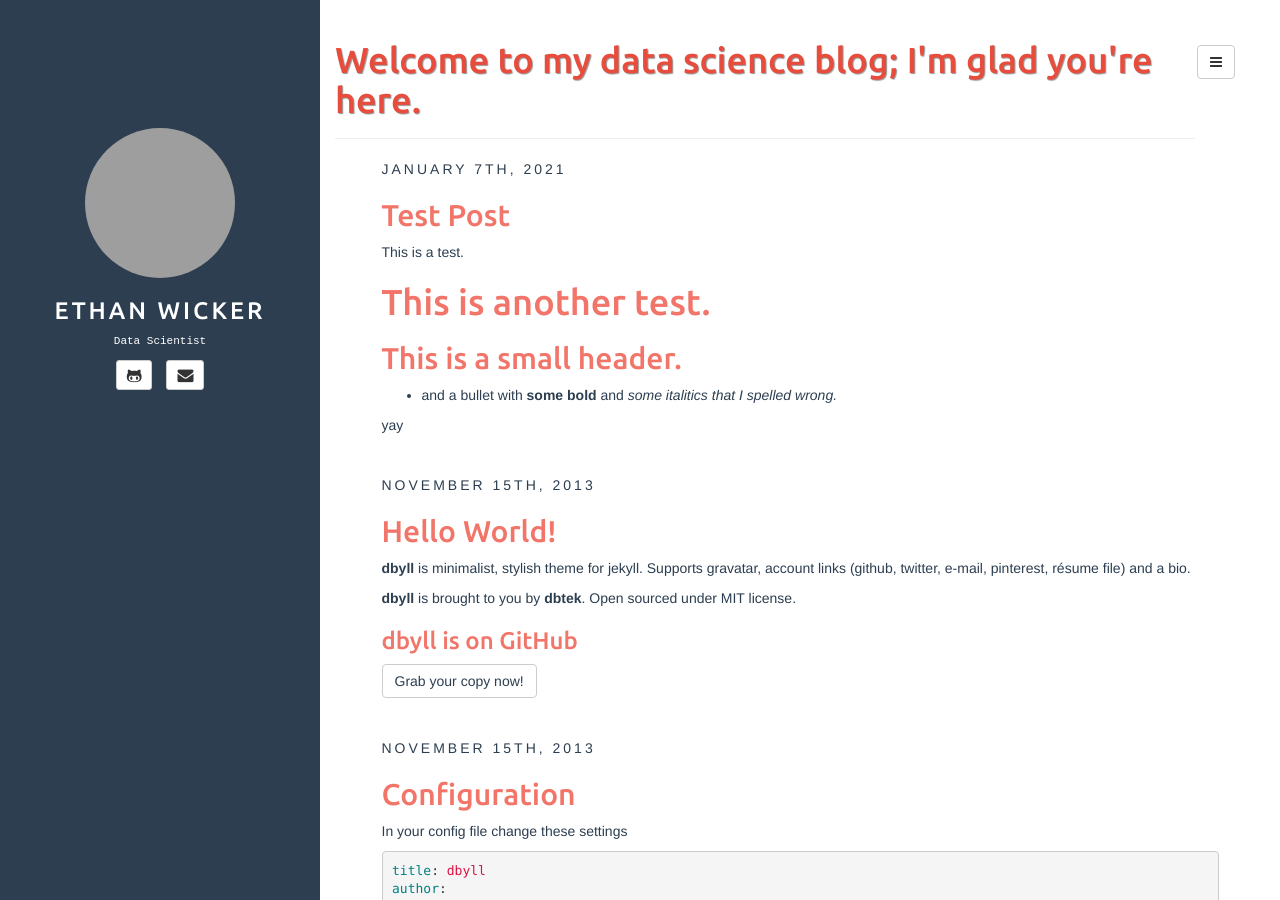
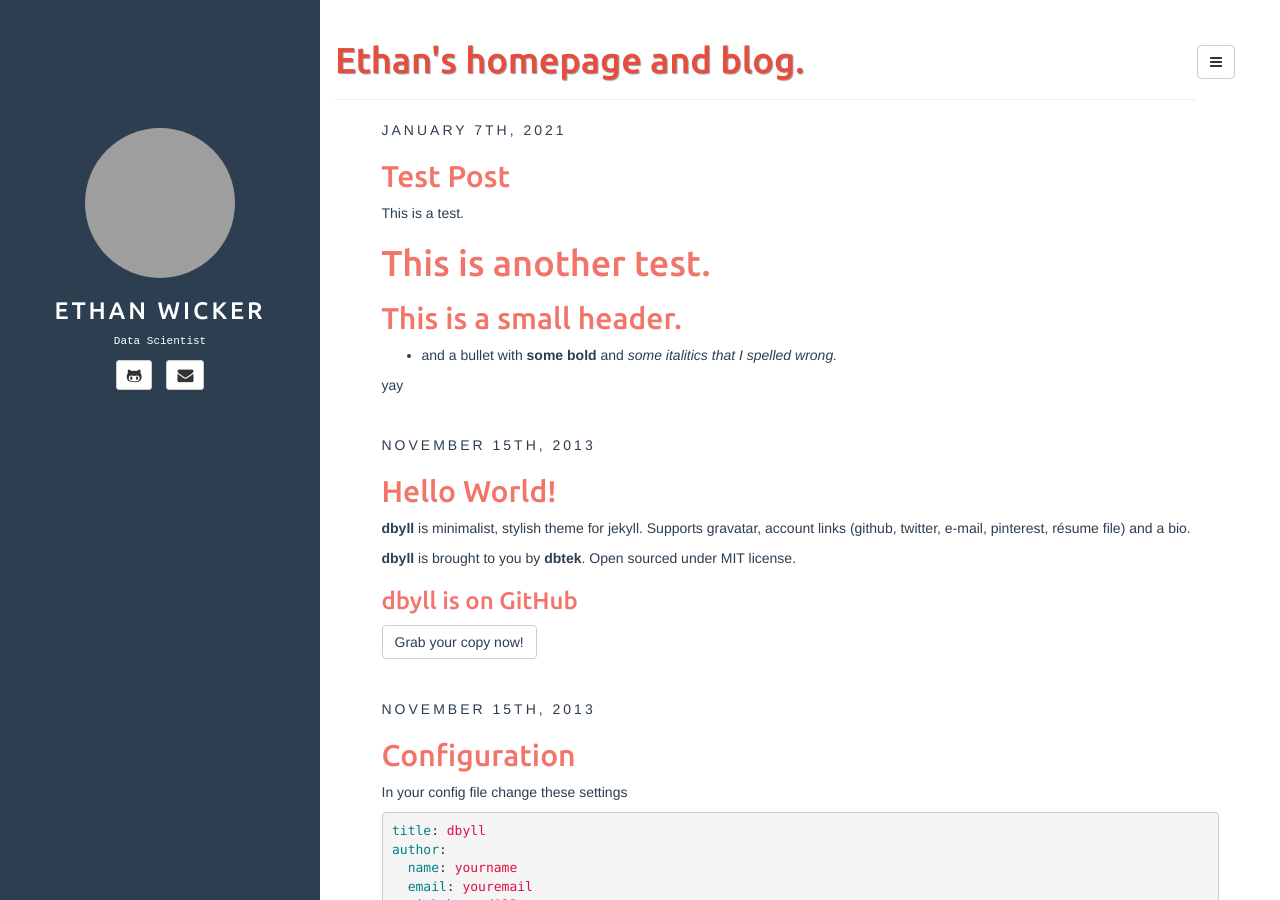
Before and after one commit to ethanwicker/ethanwicker.github.io, a Jekyll site: the page built from index.html, in a window 1280 px wide and 900 px high. Built offline with Jekyll 4.4.1, drawn with Linux system fonts in a browser that asks for light colours; the list of posts is cut into pages by our own code; grey boxes are pictures that could not be loaded.

Commit message:
Updating _config.yml

```diff
--- a/_config.yml
+++ b/_config.yml
@@ -14,7 +14,7 @@ defaults:
     scope:
       path: "" # empty string for all files
     values:
-      title: Welcome to my data science blog; I'm glad you're here.
+      title: Ethan's homepage and blog.
 
 description: Stylish Jekyll Theme
 author:
```
